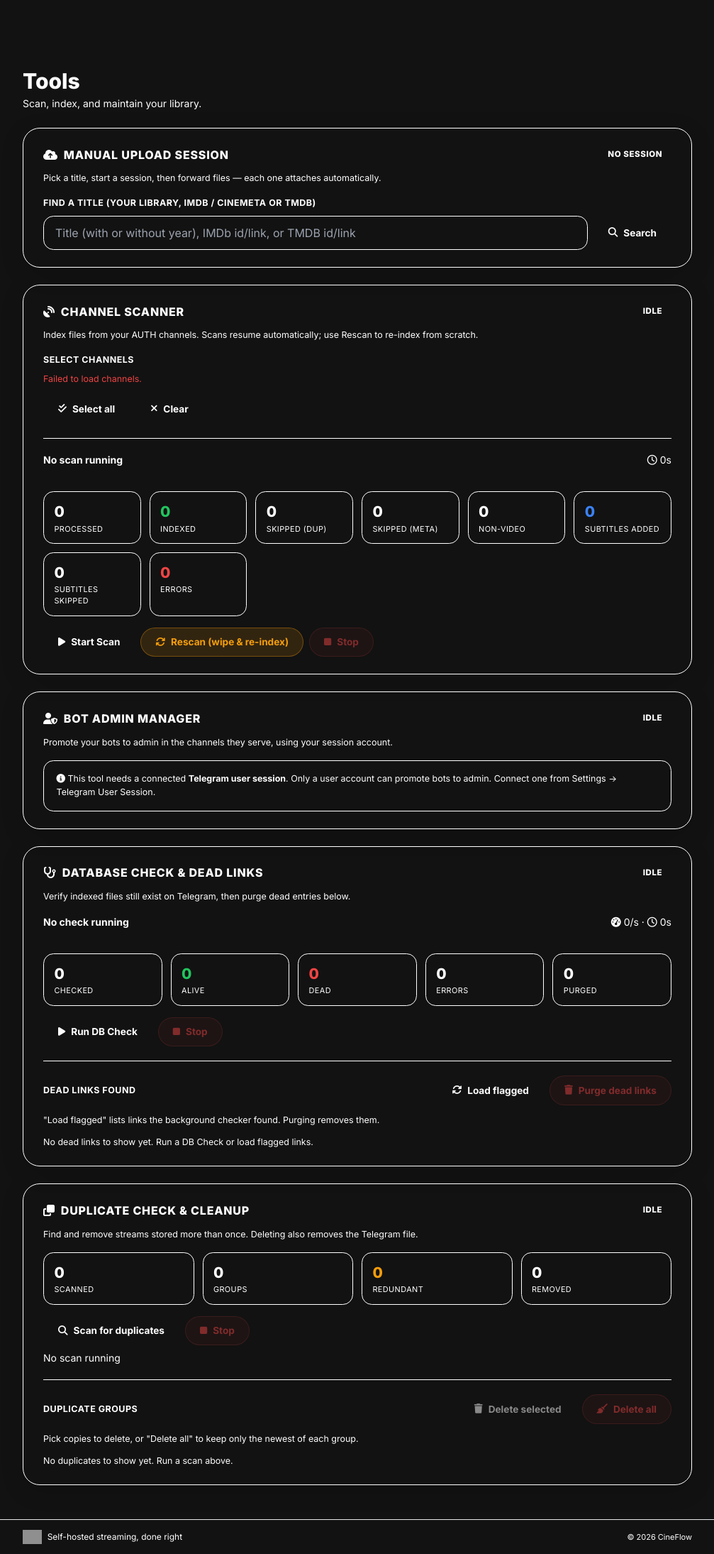
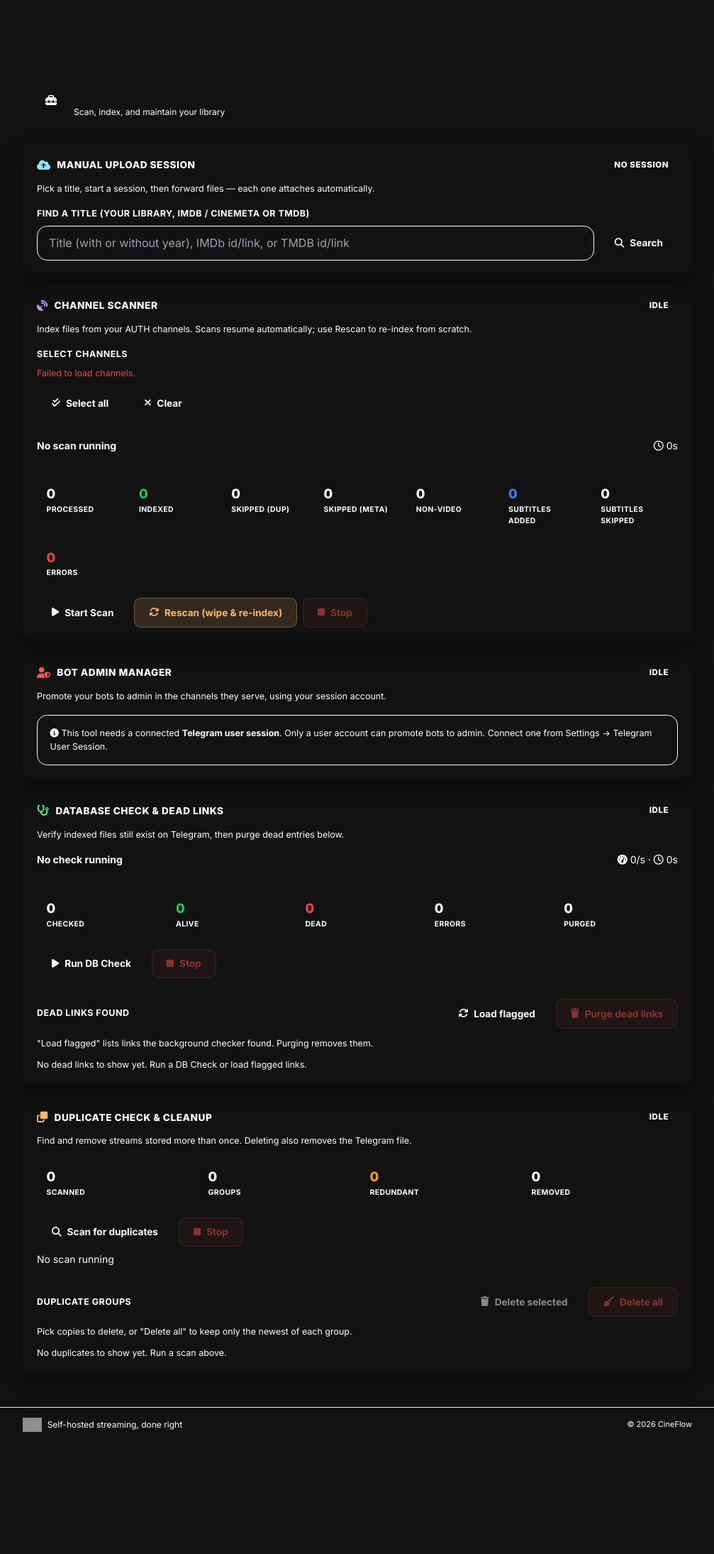
Before and after one commit to cineflow-web/CineFlow_Watch, a FastAPI app: template Backend/fastapi/templates/tools.html in a window 1280 px wide. Shown: the whole page at 71% size, without its empty margins (272-1279 px from the left). After the commit the page ends 2017 px from the top, so only its background shows below. Run offline with FastAPI, Linux system fonts and the light colour scheme; the template is opened without the code that fills it, so the values that code supplies are empty; parts of the project's set-up code (start-up, migrations or seed data) failed here and were passed over; some libraries are stand-ins or nearby versions; grey boxes are pictures that could not be loaded.

Commit message:
tool page

```diff
--- a/Backend/fastapi/templates/tools.html
+++ b/Backend/fastapi/templates/tools.html
@@ -5,18 +5,22 @@
 
 <style>
 .tool-card {
-    background: color-mix(in srgb, var(--card) 94%, var(--bg));
-    border: 1px solid var(--border);
-    border-radius: 1.5rem;
-    padding: 1.5rem 1.75rem;
-    box-shadow: 0 8px 32px rgba(0,0,0,0.15);
+    position: relative;
+    background: color-mix(in srgb, var(--card) 92%, var(--bg));
+    border: 1px solid var(--hairline);
+    border-radius: 0.85rem;
+    padding: 1.1rem 1.25rem;
+    box-shadow: var(--shadow-soft);
+    transition: border-color .2s ease;
 }
+.tool-card:hover { border-color: color-mix(in srgb, var(--primary) 22%, var(--hairline)); }
 .tool-card h2 {
-    font-size: 1rem; font-weight: 800;
-    letter-spacing: 0.05em; text-transform: uppercase;
-    color: var(--primary); margin-bottom: 1.25rem;
-    display: flex; align-items: center; gap: 0.5rem;
+    font-size: 0.85rem; font-weight: 800;
+    letter-spacing: 0.04em; text-transform: uppercase;
+    color: var(--text); margin-bottom: 0.9rem;
+    display: flex; align-items: center; gap: 0.55rem;
 }
+.tool-card h2 i:first-child { font-size: 0.95rem; flex-shrink: 0; }
 .s-label {
     display: block; font-size: 0.78rem; font-weight: 700;
     color: var(--text-sec); text-transform: uppercase;
@@ -24,25 +28,25 @@
 }
 .btn {
     display: inline-flex; align-items: center; gap: 0.5rem;
-    padding: 0.6rem 1.25rem; border-radius: 9999px;
+    padding: 0.6rem 1.25rem; border-radius: 0.6rem;
     font-size: 0.85rem; font-weight: 700; cursor: pointer;
     border: 1px solid transparent; transition: all 0.15s; white-space: nowrap;
 }
 .btn:disabled { opacity: 0.5; cursor: not-allowed; }
 .btn-primary { background: var(--primary); color: #fff; box-shadow: 0 0 18px color-mix(in srgb,var(--primary) 40%,transparent); }
-.btn-danger  { background: rgba(239,68,68,0.12); border-color: rgba(239,68,68,0.3); color: #ef4444; }
-.btn-danger:hover:not(:disabled) { background: rgba(239,68,68,0.25); }
-.btn-ghost   { background: color-mix(in srgb,var(--text-sec) 12%,transparent); color: var(--text); }
-.btn-warning { background: rgba(245,158,11,0.14); border-color: rgba(245,158,11,0.35); color: #f59e0b; }
-.btn-warning:hover:not(:disabled) { background: rgba(245,158,11,0.28); }
+.btn-danger  { background: color-mix(in srgb, var(--d-red) 12%, transparent); border-color: color-mix(in srgb, var(--d-red) 30%, transparent); color: var(--d-red); }
+.btn-danger:hover:not(:disabled) { background: color-mix(in srgb, var(--d-red) 24%, transparent); }
+.btn-ghost   { background: var(--surface); color: var(--text); }
+.btn-warning { background: color-mix(in srgb, var(--d-orange) 14%, transparent); border-color: color-mix(in srgb, var(--d-orange) 32%, transparent); color: var(--d-orange); }
+.btn-warning:hover:not(:disabled) { background: color-mix(in srgb, var(--d-orange) 26%, transparent); }
 
 /* channel chips */
 .chip-list { display: flex; flex-direction: column; gap: 0.5rem; max-height: 240px; overflow-y: auto; }
 .chip {
     display: flex; align-items: center; gap: 0.75rem;
-    padding: 0.7rem 1rem; border-radius: 0.9rem;
-    border: 1px solid var(--border);
-    background: color-mix(in srgb, var(--bg) 60%, transparent);
+    padding: 0.65rem 0.9rem; border-radius: 0.6rem;
+    border: 1px solid var(--hairline);
+    background: var(--surface);
     cursor: pointer; transition: border-color 0.15s, background 0.15s;
 }
 .chip:hover { border-color: var(--primary); }
@@ -53,8 +57,8 @@
 
 /* progress */
 .progress-track {
-    width: 100%; height: 0.65rem; border-radius: 9999px;
-    background: color-mix(in srgb, var(--text-sec) 18%, transparent);
+    width: 100%; height: 0.6rem; border-radius: 9999px;
+    background: var(--surface-3);
     overflow: hidden;
 }
 .progress-fill {
@@ -67,41 +71,43 @@
 }
 @keyframes indet { 0% { margin-left: -35%; } 100% { margin-left: 100%; } }
 
-.stat-grid { display: grid; grid-template-columns: repeat(auto-fit, minmax(120px,1fr)); gap: 0.75rem; }
+.stat-grid { display: grid; grid-template-columns: repeat(auto-fit, minmax(110px,1fr)); gap: 0.5rem; }
 .stat-box {
-    background: color-mix(in srgb, var(--bg) 55%, transparent);
-    border: 1px solid var(--border); border-radius: 0.9rem;
-    padding: 0.75rem 0.9rem;
+    background: var(--surface);
+    border: 1px solid var(--hairline); border-radius: 0.75rem;
+    padding: 0.7rem 0.85rem;
+    transition: border-color .15s ease, transform .15s ease;
 }
-.stat-box .v { font-size: 1.3rem; font-weight: 800; }
-.stat-box .l { font-size: 0.68rem; text-transform: uppercase; letter-spacing: 0.04em; color: var(--text-sec); }
+.stat-box:hover { border-color: color-mix(in srgb, var(--primary) 30%, var(--hairline)); transform: translateY(-1px); }
+.stat-box .v { font-size: 1.15rem; font-weight: 800; }
+.stat-box .l { font-size: 0.65rem; text-transform: uppercase; letter-spacing: 0.04em; color: var(--text-sec); font-weight: 700; }
 
 .status-pill {
     display: inline-flex; align-items: center; gap: 0.4rem;
     padding: 0.25rem 0.8rem; border-radius: 9999px;
     font-size: 0.72rem; font-weight: 800; text-transform: uppercase; letter-spacing: 0.05em;
 }
-.status-idle      { background: color-mix(in srgb,var(--text-sec) 15%,transparent); color: var(--text-sec); }
-.status-running   { background: rgba(34,197,94,0.15);  color: #22c55e; }
-.status-paused    { background: rgba(245,158,11,0.15); color: #f59e0b; }
-.status-cancelled { background: rgba(245,158,11,0.15); color: #f59e0b; }
-.status-completed { background: rgba(34,197,94,0.15);  color: #22c55e; }
-.status-error     { background: rgba(239,68,68,0.15);  color: #ef4444; }
+.status-idle      { background: var(--surface-2); color: var(--text-sec); }
+.status-running   { background: color-mix(in srgb, var(--d-green) 16%, transparent);  color: var(--d-green); }
+.status-paused    { background: color-mix(in srgb, var(--d-orange) 16%, transparent); color: var(--d-orange); }
+.status-cancelled { background: color-mix(in srgb, var(--d-orange) 16%, transparent); color: var(--d-orange); }
+.status-completed { background: color-mix(in srgb, var(--d-green) 16%, transparent);  color: var(--d-green); }
+.status-error     { background: color-mix(in srgb, var(--d-red) 16%, transparent);    color: var(--d-red); }
 
 .dead-row {
     display: flex; align-items: center; justify-content: space-between; gap: 0.75rem;
-    padding: 0.6rem 0.9rem; border-radius: 0.75rem;
-    border: 1px solid var(--border);
-    background: color-mix(in srgb, var(--bg) 55%, transparent);
+    padding: 0.6rem 0.9rem; border-radius: 0.6rem;
+    border: 1px solid var(--hairline);
+    background: var(--surface);
 }
 .dead-list { display: flex; flex-direction: column; gap: 0.4rem; max-height: 320px; overflow-y: auto; }
-.divider { border: none; border-top: 1px solid var(--border); margin: 1.25rem 0; }
+.divider { border: none; border-top: 1px solid var(--hairline); margin: 0.9rem 0; }
 .hint { font-size: 0.78rem; color: var(--text-sec); }
 
 .ba-cell { display: inline-flex; align-items: center; gap: 0.3rem; font-weight: 800; font-size: 0.75rem; }
-.ba-ok { color: #22c55e; }
-.ba-no { color: #ef4444; }
-.ba-warn { color: #f59e0b; }
+.ba-ok { color: var(--d-green); }
+.ba-no { color: var(--d-red); }
+.ba-warn { color: var(--d-orange); }
 .ba-muted { color: var(--text-sec); }
 .ba-locked { opacity: 0.6; }
 .ba-roles { display: inline-flex; gap: 0.25rem; flex-wrap: wrap; }
@@ -114,8 +120,8 @@
 
 .ba-ch-list { display: flex; flex-direction: column; gap: 0.6rem; }
 .ba-ch-card {
-    border: 1px solid var(--border); border-radius: 0.9rem;
-    padding: 0.85rem 1rem; background: color-mix(in srgb, var(--bg) 55%, transparent);
+    border: 1px solid var(--hairline); border-radius: 0.75rem;
+    padding: 0.85rem 1rem; background: var(--surface);
 }
 .ba-ch-card.selected { border-color: var(--primary); background: color-mix(in srgb, var(--primary) 10%, transparent); }
 .ba-ch-top { display: flex; align-items: flex-start; justify-content: space-between; gap: 0.6rem; flex-wrap: wrap; }
@@ -131,29 +137,41 @@
 .ba-bstat .n { font-weight: 700; min-width: 0; overflow: hidden; text-overflow: ellipsis; white-space: nowrap; }
 .ba-res-row {
     display: flex; flex-direction: column; align-items: stretch; gap: 0.4rem;
-    padding: 0.6rem 0.9rem; border-radius: 0.75rem;
-    border: 1px solid var(--border); background: color-mix(in srgb, var(--bg) 55%, transparent);
+    padding: 0.6rem 0.9rem; border-radius: 0.6rem;
+    border: 1px solid var(--hairline); background: var(--surface);
 }
 
 @media (max-width: 640px) {
-    .tool-card { padding: 1.1rem 1rem; border-radius: 1.1rem; }
+    .tool-card { padding: 1rem 0.9rem; }
     .ba-bot-grid { grid-template-columns: 1fr; }
     #ba-bots .chip { width: 100%; }
     .ba-actions .btn { width: 100%; justify-content: center; }
 }
 </style>
 
-<div class="mb-6">
-    <h1 class="text-3xl font-extrabold">Tools</h1>
-    <p class="mt-1 text-sm" style="color:var(--text-sec)">Scan, index, and maintain your library.</p>
-</div>
+<!-- Page header -->
+<header class="mb-4 surface-card relative overflow-hidden p-4 sm:p-5 flex items-center justify-between gap-3">
+    <div class="absolute inset-x-0 top-0 h-[3px] bg-gradient-to-r from-primary via-accent to-secondary"></div>
 
-<div class="space-y-6">
+    <div class="flex items-center gap-3 min-w-0">
+        <div class="w-10 h-10 rounded-xl flex items-center justify-center shrink-0" style="background:color-mix(in srgb, var(--primary) 15%, transparent)">
+            <i class="fa-solid fa-toolbox text-base" style="color:var(--primary)"></i>
+        </div>
+        <div class="min-w-0">
+            <h1 class="gradient-text text-lg sm:text-2xl font-extrabold tracking-tight truncate" style="--grad-from:var(--primary); --grad-to:var(--accent)">
+                Tools
+            </h1>
+            <p class="text-text-secondary text-[10px] sm:text-xs mt-0.5 truncate">Scan, index, and maintain your library</p>
+        </div>
+    </div>
+</header>
+
+<div class="space-y-4">
 
     <!-- ══ Manual Upload Session ═════════════════════════════════════════ -->
     <div class="tool-card">
         <div class="flex items-center justify-between flex-wrap gap-2">
-            <h2 style="margin-bottom:0"><i class="fa-solid fa-cloud-arrow-up"></i> Manual Upload Session</h2>
+            <h2 style="margin-bottom:0"><i class="fa-solid fa-cloud-arrow-up" style="color:var(--d-cyan)"></i> Manual Upload Session</h2>
             <span id="ms-status-pill" class="status-pill status-idle">No session</span>
         </div>
 
@@ -255,7 +273,7 @@
     <!-- ══ Channel Scanner ══════════════════════════════════════════════ -->
     <div class="tool-card">
         <div class="flex items-center justify-between flex-wrap gap-2">
-            <h2 style="margin-bottom:0"><i class="fa-solid fa-satellite-dish"></i> Channel Scanner</h2>
+            <h2 style="margin-bottom:0"><i class="fa-solid fa-satellite-dish" style="color:var(--d-purple)"></i> Channel Scanner</h2>
             <span id="scan-status-pill" class="status-pill status-idle">Idle</span>
         </div>
 
@@ -314,7 +332,7 @@
     <!-- ══ Bot Admin Manager ════════════════════════════════════════════ -->
     <div class="tool-card">
         <div class="flex items-center justify-between flex-wrap gap-2">
-            <h2 style="margin-bottom:0"><i class="fa-solid fa-user-shield"></i> Bot Admin Manager</h2>
+            <h2 style="margin-bottom:0"><i class="fa-solid fa-user-shield" style="color:var(--d-red)"></i> Bot Admin Manager</h2>
             <span id="ba-status-pill" class="status-pill status-idle">Idle</span>
         </div>
 
@@ -396,7 +414,7 @@
     <!-- ══ Database Check ════════════════════════════════════════════════ -->
     <div class="tool-card">
         <div class="flex items-center justify-between flex-wrap gap-2">
-            <h2 style="margin-bottom:0"><i class="fa-solid fa-stethoscope"></i> Database Check &amp; Dead Links</h2>
+            <h2 style="margin-bottom:0"><i class="fa-solid fa-stethoscope" style="color:var(--d-green)"></i> Database Check &amp; Dead Links</h2>
             <span id="dbc-status-pill" class="status-pill status-idle">Idle</span>
         </div>
 
@@ -455,7 +473,7 @@
     <!-- Duplicate check & cleanup -->
     <div class="tool-card">
         <div class="flex items-center justify-between flex-wrap gap-2">
-            <h2 style="margin-bottom:0"><i class="fa-solid fa-clone"></i> Duplicate Check &amp; Cleanup</h2>
+            <h2 style="margin-bottom:0"><i class="fa-solid fa-clone" style="color:var(--d-orange)"></i> Duplicate Check &amp; Cleanup</h2>
             <span id="dup-status-pill" class="status-pill status-idle">Idle</span>
         </div>
 
```
